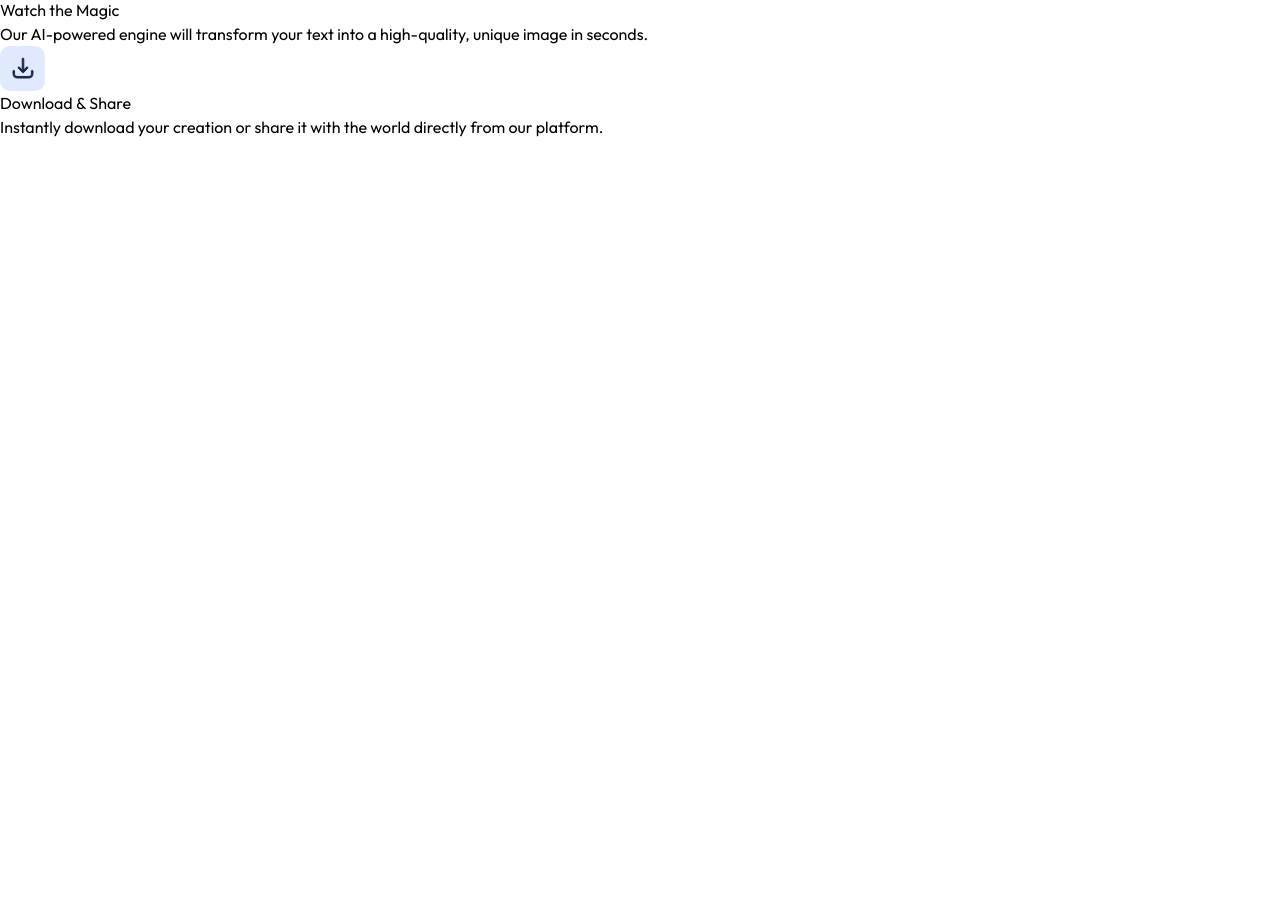
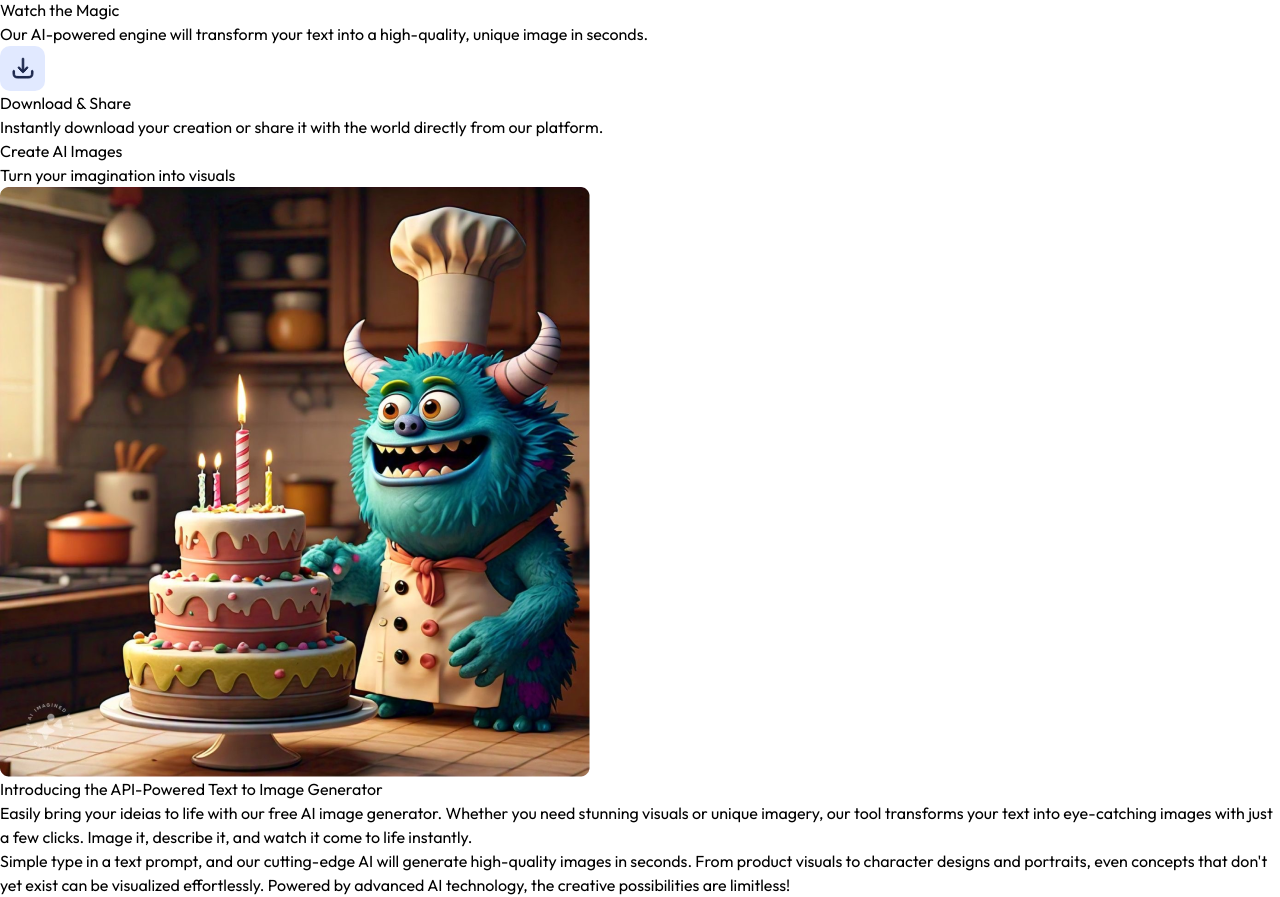
Before and after one commit to Marcos-Raulisson/imagify, a React (Vite) app in the folder client/: page / in a window 1280 px wide. Shown: the part 920-1817 px from the top of the page. Before the commit the page ends 1059 px from the top, so only its background shows below. Built offline with nearby package versions, Linux system fonts and the light colour scheme.

Commit message:
Criação e conclusão do componente Description

```diff
--- /dev/null
+++ b/client/src/components/Description.jsx
@@ -0,0 +1,39 @@
+import React from "react";
+import { assets } from "../assets/assets";
+
+const Description = () => {
+  return (
+    <div className="flex flex-col items-center justify-center my-24 p-6 md:px-28">
+      <h1 className="text-3xl sm:text-4xl font-semibold mb-2">
+        Create AI Images
+      </h1>
+      <p className="text-gray-500 mb-8">Turn your imagination into visuals</p>
+
+      <div className="flex flex-col gap-5 md:gap-14 md:flex-row items-center">
+        <img
+          src={assets.sample_img_1}
+          alt=""
+          className="w-80 xl:w-96 rounded-lg"
+        />
+        <div>
+          <h2 className="text-3xl font-medium max-w-lg mb-4">Introducing the API-Powered Text to Image Generator</h2>
+          <p className="text-gray-600 mb-4">
+            Easily bring your ideias to life with our free AI image generator.
+            Whether you need stunning visuals or unique imagery, our tool
+            transforms your text into eye-catching images with just a few
+            clicks. Image it, describe it, and watch it come to life instantly.
+          </p>
+          <p className="text-gray-600">
+            Simple type in a text prompt, and our cutting-edge AI will generate
+            high-quality images in seconds. From product visuals to character
+            designs and portraits, even concepts that don't yet exist can be
+            visualized effortlessly. Powered by advanced AI technology, the
+            creative possibilities are limitless!
+          </p>
+        </div>
+      </div>
+    </div>
+  );
+};
+
+export default Description;
--- a/client/src/components/Steps.jsx
+++ b/client/src/components/Steps.jsx
@@ -1,24 +1,29 @@
-import React from 'react'
-import { stepsData } from '../assets/assets'
+import React from "react";
+import { stepsData } from "../assets/assets";
 
 const Steps = () => {
   return (
-    <div>
-      <h1 className='text-3xl sm:text-4xl font-semibold mb-2'>How its works</h1>
-      <p className='text-lg text-gray-600 mb-8'>Transform Words Into Stunning Images</p>
-      <div>
-        {stepsData.map((item, index)=>(
+    <div className="flex flex-col items-center justify-center my-32">
+      <h1 className="text-3xl sm:text-4xl font-semibold mb-2">How its works</h1>
+      <p className="text-lg text-gray-600 mb-8">
+        Transform Words Into Stunning Images
+      </p>
+      <div className="space-y-4 w-full max-w-3xl text-sm">
+        {stepsData.map((item, index) => (
+          <div
+            key={index}
+            className="flex items-center gap-4 p-5 bg-white/20 shadow-md border cursor-pointer hover:scale-[1.02] transition-all duration-300 rounded-lg"
+          >
+            <img src={item.icon} alt="" />
             <div>
-                <img src={item.icon} alt=''/>
-                <div>
-                    <h2>{item.title}</h2>
-                    <p>{item.description}</p>
-                </div>
+              <h2 className="text-xl font-medium">{item.title}</h2>
+              <p className="text-gray-500">{item.description}</p>
             </div>
+          </div>
         ))}
       </div>
     </div>
-  )
-}
+  );
+};
 
-export default Steps
+export default Steps;
--- a/client/src/pages/Home.jsx
+++ b/client/src/pages/Home.jsx
@@ -1,12 +1,14 @@
 import React from 'react'
 import Header from '../components/Header'
 import Steps from '../components/Steps'
+import Description from '../components/Description'
 
 const Home = () => {
   return (
     <div>
       <Header/>
       <Steps/>
+      <Description/>
     </div>
   )
 }
```
